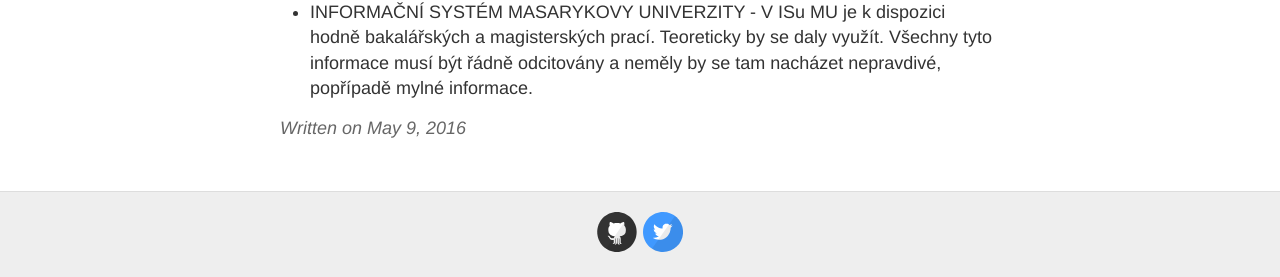
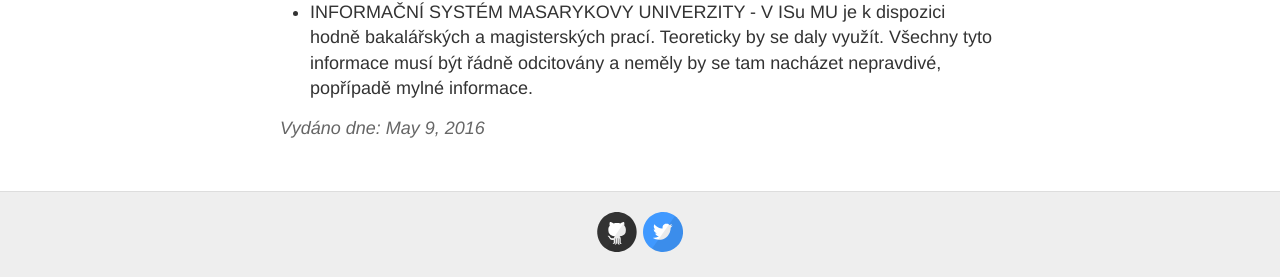
Before and after one commit to havlikova/VysocinaFlow.github.io, a Jekyll site: the page built from _posts/2016-5-9-Data-pro-projekt.md, in a window 1280 px wide. Shown: the part 715-992 px from the top of the page. Built offline with Jekyll 4.4.1, drawn with Linux system fonts in a browser that asks for light colours.

Commit message:
překlad written on

```diff
--- a/_layouts/post.html
+++ b/_layouts/post.html
@@ -10,7 +10,7 @@
   </div>
 
   <div class="date">
-    Written on {{ page.date | date: "%B %e, %Y" }}
+    Vydáno dne: {{ page.date | date: "%B %e, %Y" }}
   </div>
 
   {% include disqus.html %}
```
